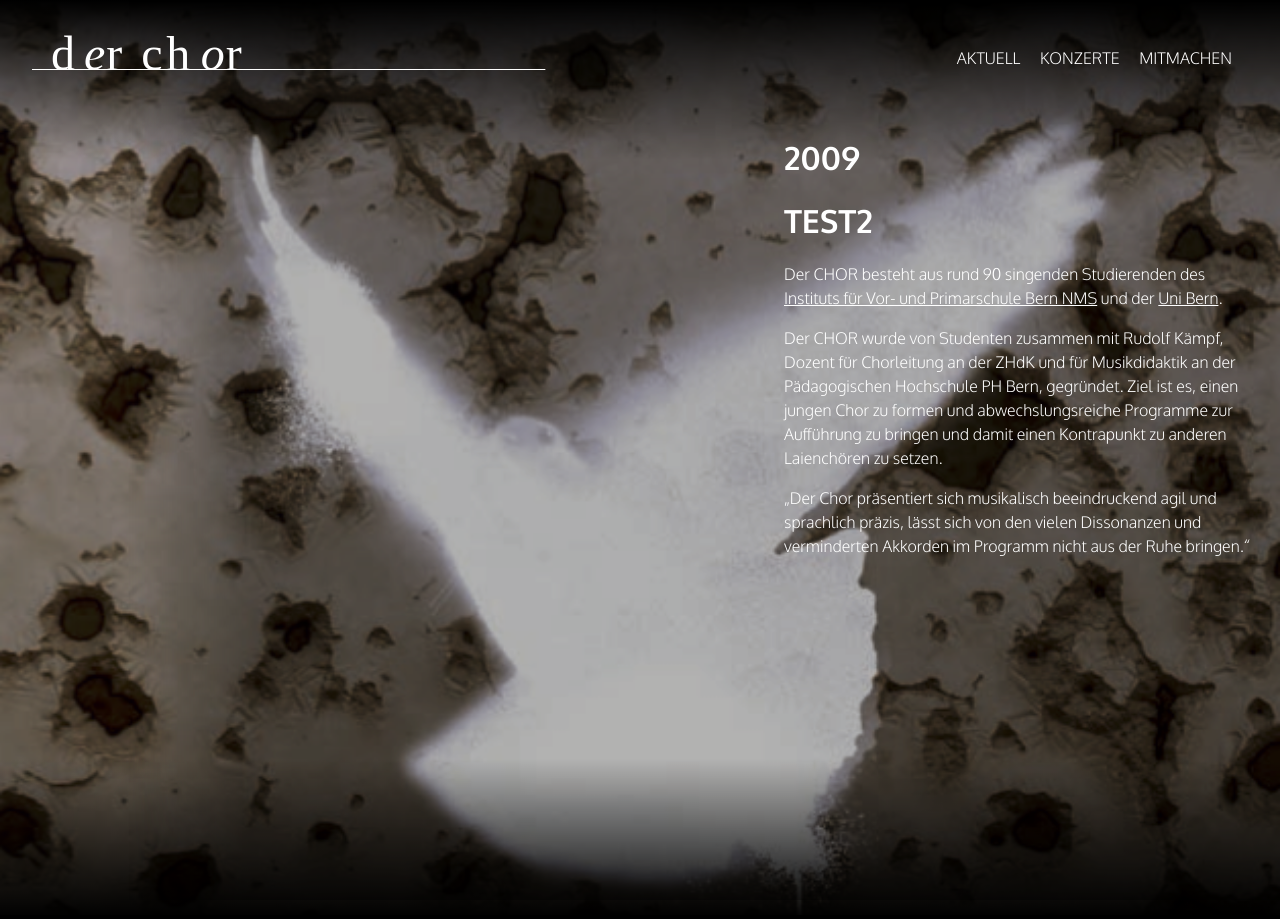
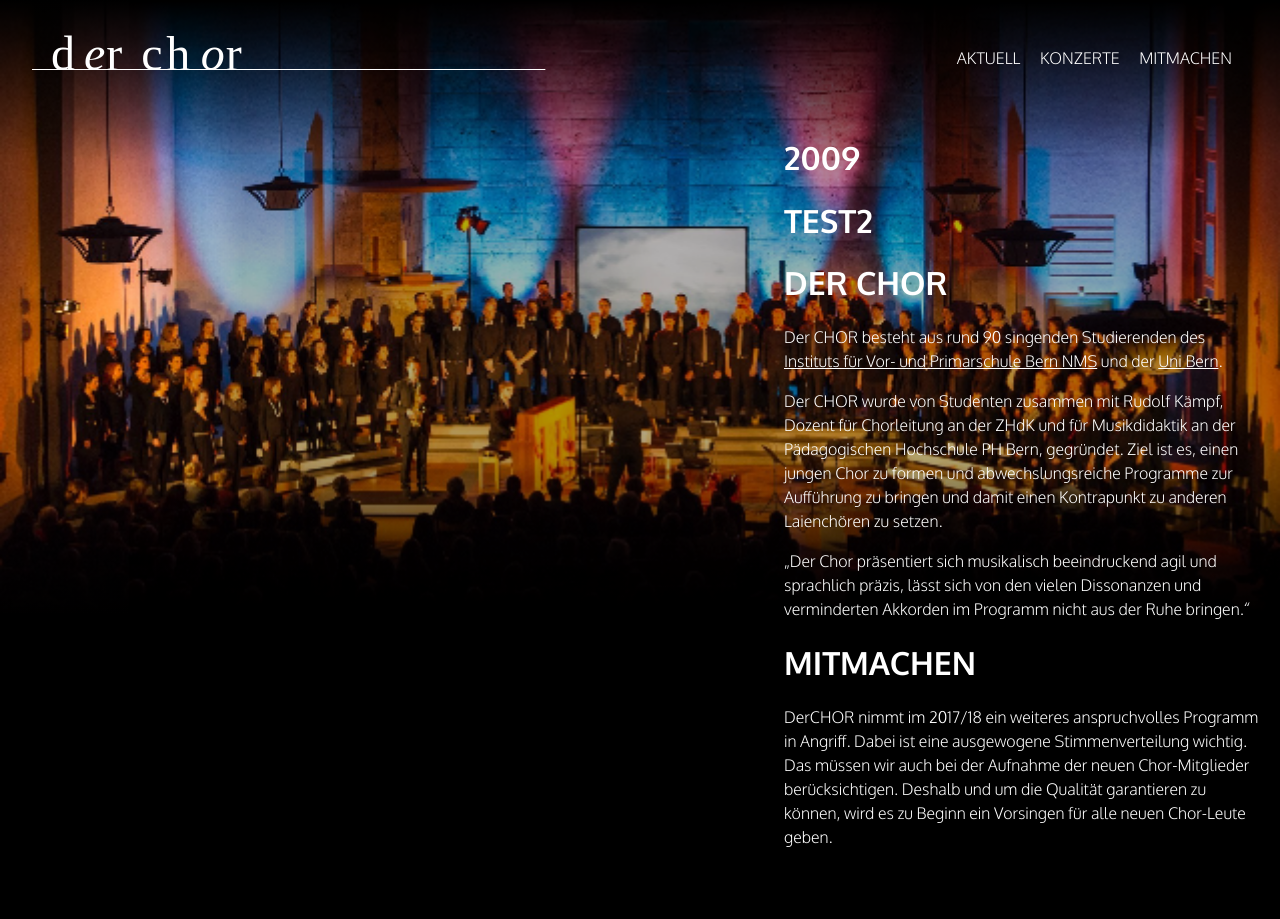
Before and after one commit to derchor/website, a Jekyll site: the page built from index.html, in a window 1280 px wide. Built offline with Jekyll 4.4.1, drawn with Linux system fonts in a browser that asks for light colours.

Commit message:
Updated 'index.html' via CloudCannon

```diff
--- a/index.html
+++ b/index.html
@@ -2,7 +2,7 @@
 year:
 title: Home
 subtitle:
-background_image_path: /images/the-armed-man.png
+background_image_path: /images/chor.png
 background_color_rgb: 'rgb(0, 0, 0)'
 background_opacity: 0.3
 pictures:
@@ -18,4 +18,4 @@ layout: default
     {% endif %}
 {% endfor %}
 
-<div class="editable"><p>Der CHOR besteht aus rund 90 singenden Studierenden des <a href="http://www.ivp-nms.ch/">Instituts f&uuml;r Vor- und Primarschule Bern NMS</a> und der <a href="http://www.unibe.ch/">Uni Bern</a>.</p><p>Der CHOR wurde von Studenten zusammen mit Rudolf K&auml;mpf, Dozent f&uuml;r Chorleitung an der ZHdK und f&uuml;r Musikdidaktik an der P&auml;dagogischen Hochschule PH Bern, gegr&uuml;ndet. Ziel ist es, einen jungen Chor zu formen und abwechslungsreiche Programme zur Auff&uuml;hrung zu bringen und damit einen Kontrapunkt zu anderen Laiench&ouml;ren zu setzen.</p><p>&bdquo;Der Chor pr&auml;sentiert sich musikalisch beeindruckend agil und sprachlich pr&auml;zis, l&auml;sst sich von den vielen Dissonanzen und verminderten Akkorden im Programm nicht aus der Ruhe bringen.&ldquo;</p><div>&nbsp;</div></div>
+<div class="editable"><h1>Der Chor</h1><p>Der CHOR besteht aus rund 90 singenden Studierenden des <a href="http://www.ivp-nms.ch/">Instituts f&uuml;r Vor- und Primarschule Bern NMS</a> und der <a href="http://www.unibe.ch/">Uni Bern</a>.</p><p>Der CHOR wurde von Studenten zusammen mit Rudolf K&auml;mpf, Dozent f&uuml;r Chorleitung an der ZHdK und f&uuml;r Musikdidaktik an der P&auml;dagogischen Hochschule PH Bern, gegr&uuml;ndet. Ziel ist es, einen jungen Chor zu formen und abwechslungsreiche Programme zur Auff&uuml;hrung zu bringen und damit einen Kontrapunkt zu anderen Laiench&ouml;ren zu setzen.</p><p>&bdquo;Der Chor pr&auml;sentiert sich musikalisch beeindruckend agil und sprachlich pr&auml;zis, l&auml;sst sich von den vielen Dissonanzen und verminderten Akkorden im Programm nicht aus der Ruhe bringen.&ldquo;</p><h1>Mitmachen</h1><p>DerCHOR nimmt im 2017/18 ein weiteres anspruchvolles Programm in Angriff. Dabei ist eine ausgewogene Stimmenverteilung wichtig. Das m&uuml;ssen wir auch bei der Aufnahme der neuen Chor-Mitglieder ber&uuml;cksichtigen. Deshalb und um die Qualit&auml;t garantieren zu k&ouml;nnen, wird es zu Beginn ein Vorsingen f&uuml;r alle neuen Chor-Leute geben.</p></div>
```
